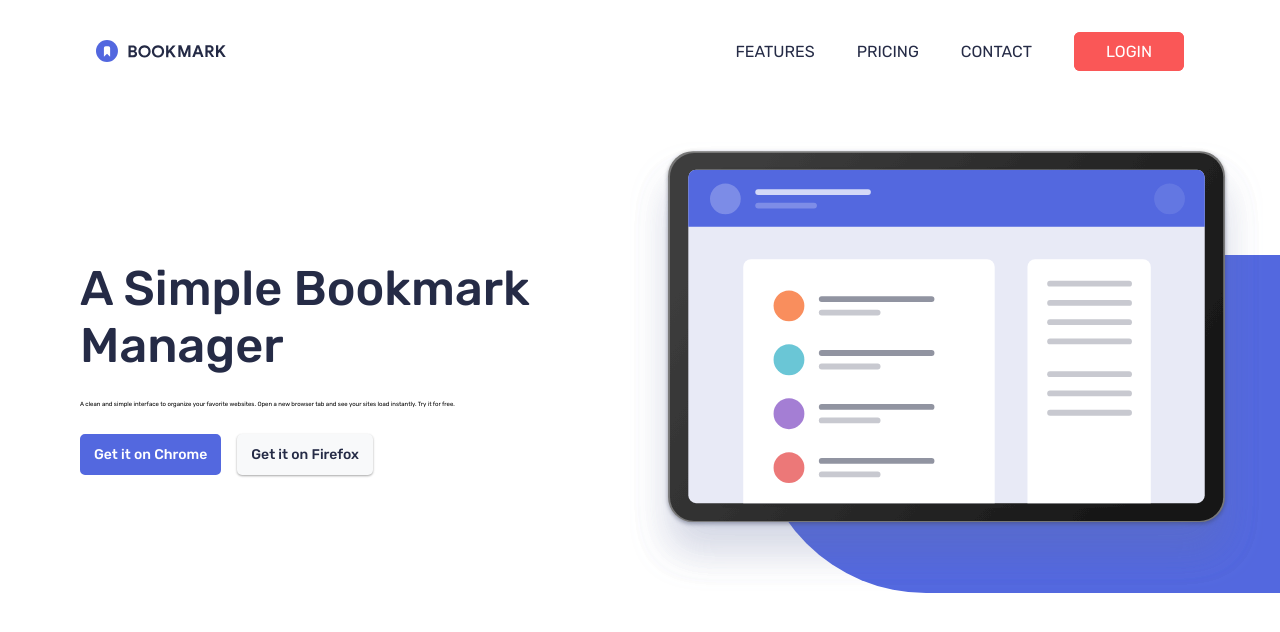
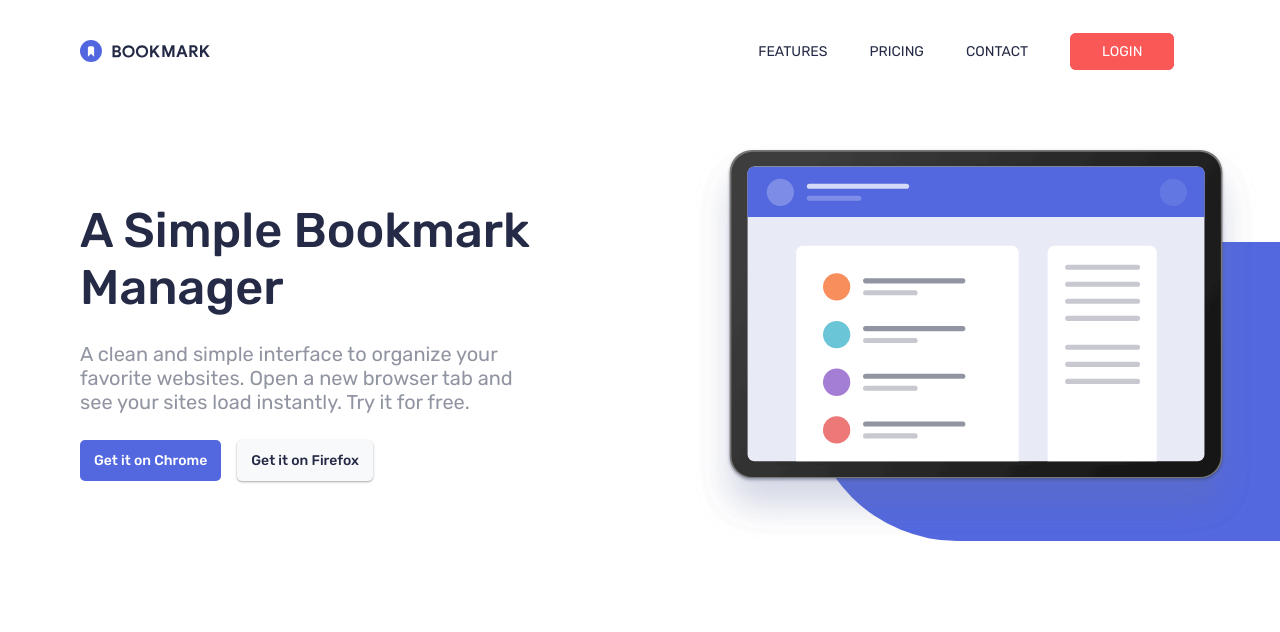
Before and after one commit to gurdulicluka/bookmark-landing-page, a React (Create React App) app: page / in a window 1280 px wide. Shown: the top 632 px of the page. Built offline with nearby package versions, Linux system fonts and the light colour scheme.

Commit message:
Refactor styles

```diff
--- a/src/components/Hero/Hero.css
+++ b/src/components/Hero/Hero.css
@@ -10,7 +10,6 @@
 }
 
 .hero__text > p {
-  width: 100%;
   max-width: 470px;
   margin: 2.6rem 0px;
 }
@@ -24,7 +23,7 @@
 }
 
 .hero__illustration {
-  flex: 1.3;
+  flex: 1;
   position: relative;
 }
 
@@ -34,7 +33,6 @@
 }
 
 .bg-shape {
-  background-color: var(--softPurple);
   position: absolute;
   border-radius: 1000em 0 0 1000em;
   height: 75%;
@@ -42,6 +40,12 @@
   right: -20vw;
   left: 30%;
   z-index: -1;
+  background-image: linear-gradient(
+    90deg,
+    var(--softPurple) 480px,
+    #667ae7 540px,
+    #ffffff 100%
+  );
 }
 
 @media (max-width: 768px) {
@@ -54,27 +58,22 @@
     text-align: center;
   }
 
-  .hero__text > h1 {
-    padding: 0px 9vw;
-  }
-
   .hero__text > p {
     margin: 3rem auto;
-    padding: 0px 9vw;
-    max-width: 570px;
+    max-width: 410px;
+    padding: 0px 5vw;
   }
   .hero__buttons {
     margin: 0 auto;
   }
 
   .hero__illustration {
-    width: 100%;
+    text-align: center;
   }
 
   .hero__illustration > img {
-    width: 100%;
-    padding: 0px 5%;
-    margin: 0 auto;
+    width: 90%;
+    margin: 0;
   }
 }
 
--- a/src/components/Hero/Hero.jsx
+++ b/src/components/Hero/Hero.jsx
@@ -11,7 +11,7 @@ const Hero = () => {
         <h1 className="heading">
           A Simple Bookmark <br /> Manager
         </h1>
-        <p>
+        <p className="text">
           A clean and simple interface to organize your favorite websites. Open
           a new browser tab and see your sites load instantly. Try it for free.
         </p>
--- a/src/components/Navbar/Navbar.css
+++ b/src/components/Navbar/Navbar.css
@@ -2,8 +2,8 @@
   display: flex;
   justify-content: space-between;
   align-items: center;
-  margin: 0 auto;
-  padding: 40px 7.5vw;
+  padding: 40px 0px;
+  padding-right: 2vw;
 }
 
 .navbar__logo {
@@ -17,7 +17,7 @@
 
 .navbar__item a {
   text-transform: uppercase;
-  font-size: 1.6rem;
+  font-size: 1.4rem;
   font-weight: 400;
 }
 
@@ -39,6 +39,12 @@
   transition: all 100ms ease-in-out;
 }
 
+.navbar__menu--btn {
+  border: none;
+  background-color: transparent;
+  cursor: pointer;
+}
+
 @media (hover: hover) {
   .navbar__item > a:hover {
     color: var(--softRed);
@@ -48,35 +54,3 @@
     background-color: #fff;
   }
 }
-
-.navbar__menu--btn {
-  border: none;
-  background-color: transparent;
-  cursor: pointer;
-}
-
-.bg-blue {
-  background-color: var(--transparentBlue);
-}
-
-/*///BREAKPOINTS///*/
-
-@media (min-width: 1441px) {
-  .navbar {
-    padding: 40px 105px;
-  }
-}
-
-@media (max-width: 768px) {
-  .navbar {
-    padding-left: 36px;
-    padding-right: 36px;
-  }
-}
-@media (max-width: 375px) {
-  .navbar {
-    padding-left: 26px;
-    padding-right: 26px;
-  }
-}
-/*^^^^^^^^^^^^^^^^^^^^^^^*/
--- a/src/components/Navbar/Navbar.jsx
+++ b/src/components/Navbar/Navbar.jsx
@@ -50,7 +50,8 @@ const Navbar = () => {
 
   return (
     <>
-      <header className={isToggled ? "bg-blue" : ""}>
+      <header className={`${isToggled ? "bg-blue" : null}`}>
+        <div className="container">
           <nav className="navbar">
             <img
               className="navbar__logo"
@@ -63,6 +64,7 @@ const Navbar = () => {
               menu
             )}
           </nav>
+        </div>
       </header>
       {isToggled &&
         createPortal(<MobileMenu />, document.getElementById("overlays"))}
```
Lines whose indentation alone changed are shown as unchanged.
